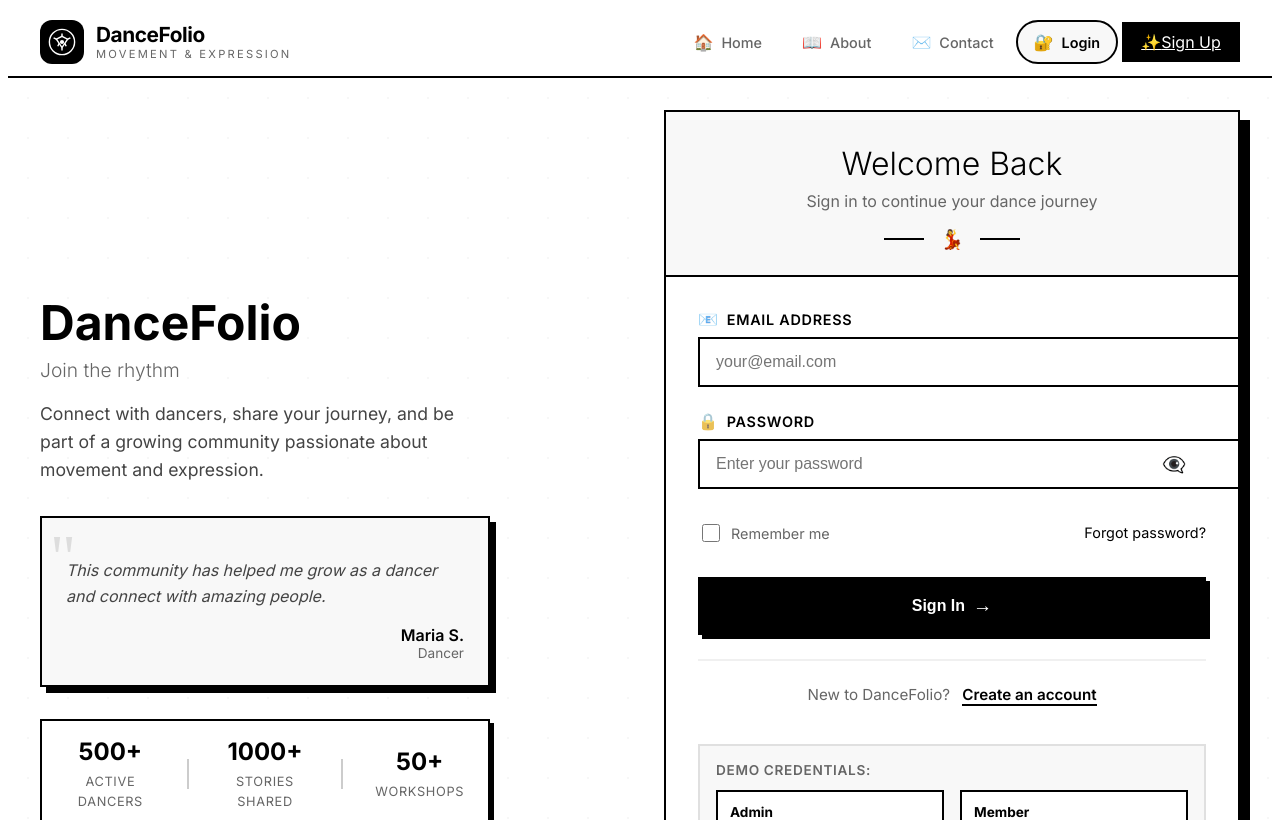
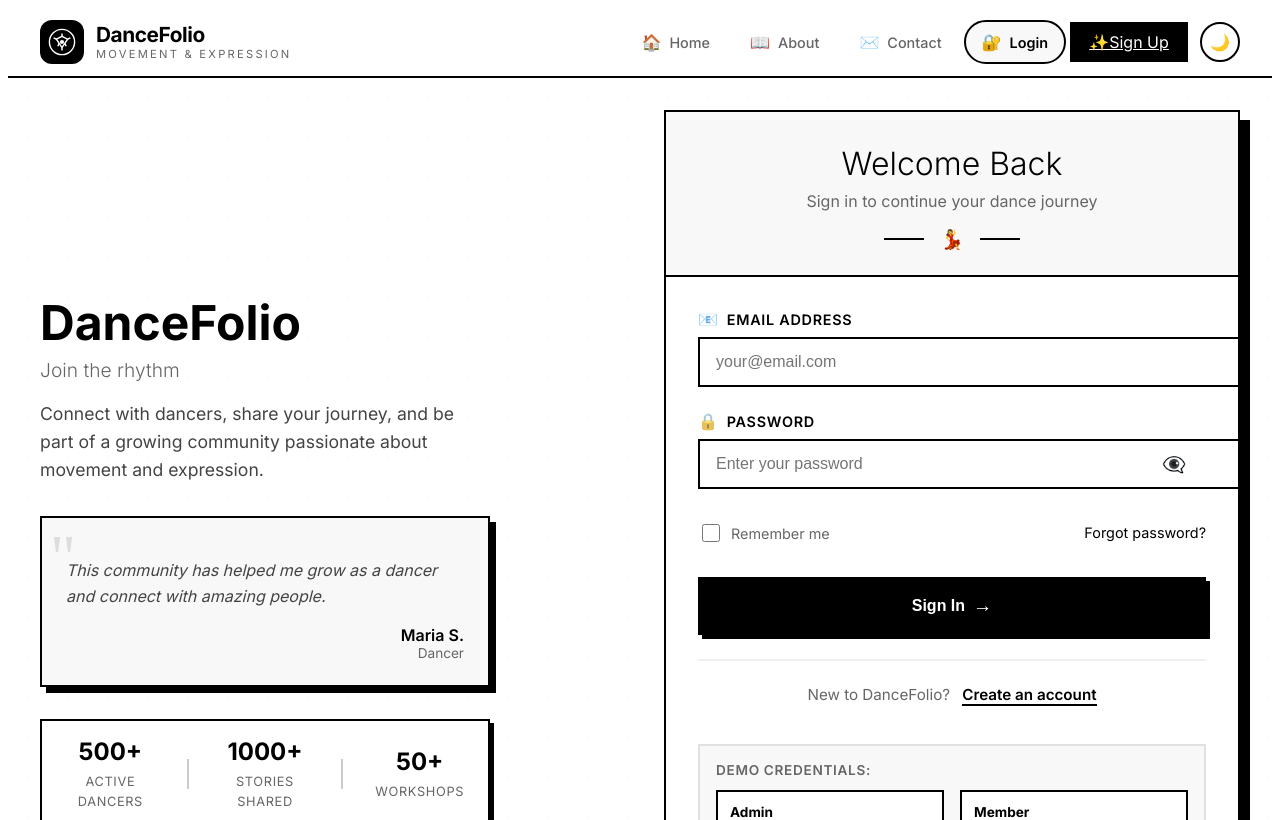
Before and after one commit to djureta23109563-spec/react-blog, a React (Vite) app in the folder frontend/: page /login in a window 1280 px wide. Shown: the top 820 px of the page. Built offline with nearby package versions, Linux system fonts and the light colour scheme; no server answers.

Commit message:
Fix navbar and profile page: restore admin dashboard, theme toggle, dropdown menu, and add user data refresh events

```diff
--- a/frontend/src/components/Navbar.jsx
+++ b/frontend/src/components/Navbar.jsx
@@ -10,9 +10,17 @@ function Navbar() {
   const [user, setUser] = useState(null);
   const [avatarError, setAvatarError] = useState(false);
   const [loading, setLoading] = useState(true);
+  const [theme, setTheme] = useState('light');
 
   // For Vite, use import.meta.env for backend URL
   const BACKEND_URL = import.meta.env.VITE_BACKEND_URL || 'http://localhost:5000';
+
+  // Load theme from localStorage on mount
+  useEffect(() => {
+    const savedTheme = localStorage.getItem('theme') || 'light';
+    setTheme(savedTheme);
+    document.documentElement.setAttribute('data-theme', savedTheme);
+  }, []);
 
   // Load user data from localStorage and API on mount
   useEffect(() => {
@@ -53,7 +61,6 @@ function Navbar() {
         setUser(userData);
         setAvatarError(false);
       } else {
-        // Token expired or invalid
         localStorage.removeItem('token');
         setUser(null);
       }
@@ -69,6 +76,13 @@ function Navbar() {
     localStorage.removeItem('token');
     setUser(null);
     navigate('/login');
+  };
+
+  const toggleTheme = () => {
+    const newTheme = theme === 'dark' ? 'light' : 'dark';
+    setTheme(newTheme);
+    localStorage.setItem('theme', newTheme);
+    document.documentElement.setAttribute('data-theme', newTheme);
   };
 
   // Get profile image URL
@@ -203,15 +217,15 @@ function Navbar() {
                   </Link>
                 </li>
 
-                {/* Admin Only Link */}
+                {/* Admin Dashboard Link */}
                 {user.role === 'admin' && (
                   <li>
                     <Link
                       to="/admin"
                       className={`${styles.navLink} ${location.pathname === '/admin' ? styles.active : ''}`}
                     >
-                      <span className={styles.navIcon}>👑</span>
-                      <span>Admin</span>
+                      <span className={styles.navIcon}>⚙️</span>
+                      <span>Admin Dashboard</span>
                     </Link>
                   </li>
                 )}
@@ -234,6 +248,7 @@ function Navbar() {
                     <span className={styles.dropdownArrow}>▼</span>
                   </button>
 
+                  {/* DROPDOWN MENU - Profile and Logout */}
                   <div className={styles.dropdown}>
                     <Link to="/profile" className={styles.dropdownItem}>
                       <span className={styles.dropdownIcon}>👤</span>
@@ -247,6 +262,21 @@ function Navbar() {
                 </li>
               </>
             )}
+
+            {/* Dark Mode Toggle */}
+            <li>
+              <button
+                onClick={toggleTheme}
+                className={styles.themeToggle}
+                aria-label="Toggle theme"
+              >
+                {theme === 'dark' ? (
+                  <span className={styles.themeIcon}>☀️</span>
+                ) : (
+                  <span className={styles.themeIcon}>🌙</span>
+                )}
+              </button>
+            </li>
           </ul>
         </nav>
       </div>
```
